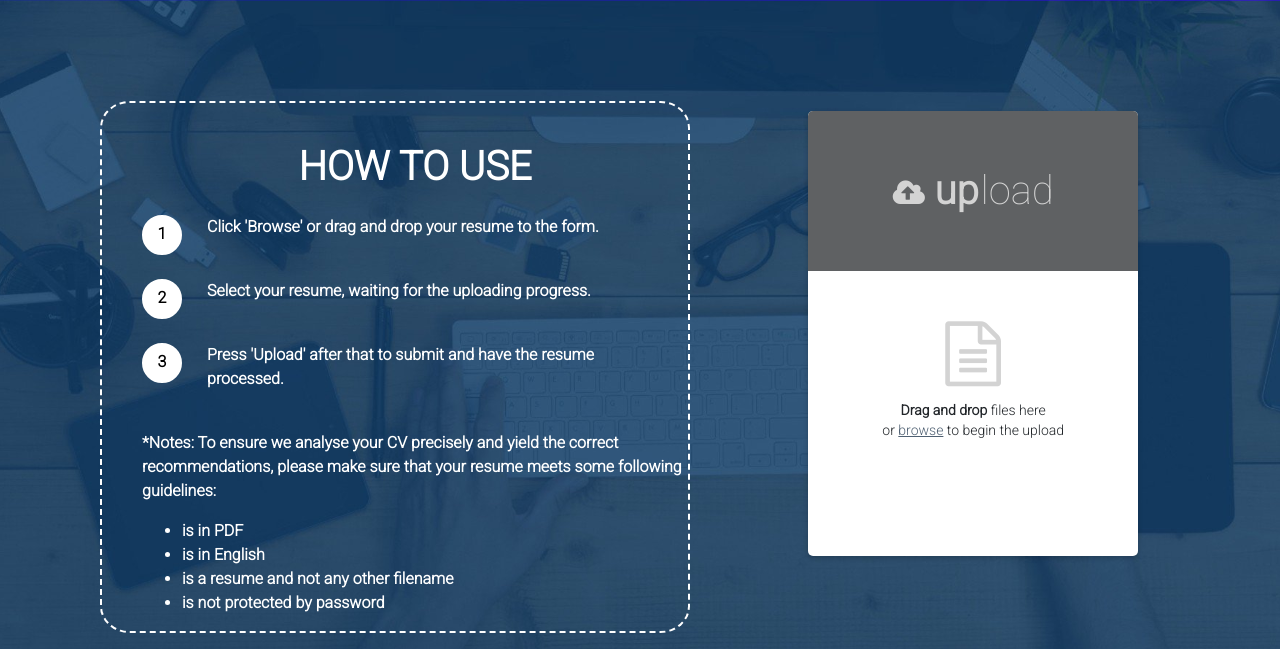
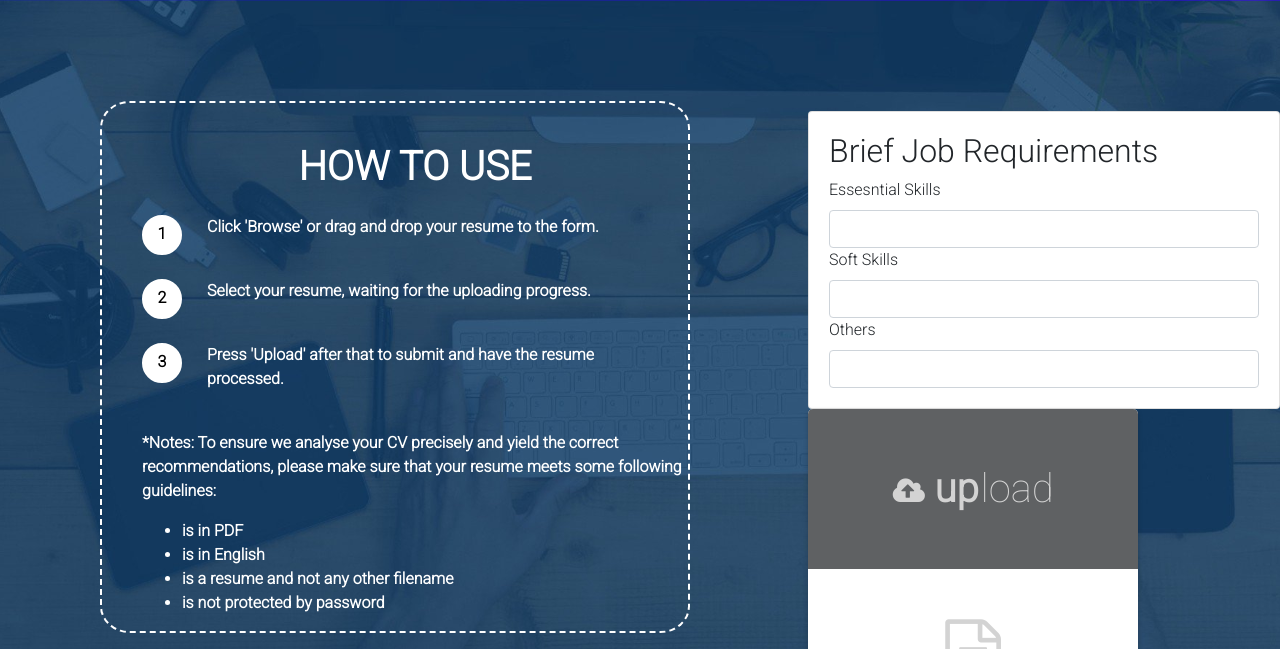
Before and after one commit to Hiroshi97/CV-Analysis, a Flask app: page / in a window 1280 px wide. Shown: the part 879-1528 px from the top of the page. Run offline with Flask 2, Linux system fonts and the light colour scheme; some libraries are stand-ins or nearby versions.

Commit message:
add input form to homepage

```diff
--- a/templates/home.html
+++ b/templates/home.html
@@ -71,6 +71,23 @@
     </ul>
   </div>
   <form action="api/result" method="POST" id="uploadForm" enctype="multipart/form-data">
+
+    <div class="input">
+      <div class="card card-4">
+        <div class="card-body">
+          <h2 class="title">Brief Job Requirements</h2>
+          <label for="essential_skills">Essesntial Skills</label>
+          <input type="text" class="form-control" id="essential_skills" />
+
+          <label for="soft_skills">Soft Skills</label>
+          <input type="text" class="form-control" id="soft_skills" />
+
+          <label for="others">Others</label>
+          <input type="text" class="form-control" id="others" />
+        </div>
+      </div>
+    </div>
+
     <div class="upload">
       <div class="upload-files">
         <header>
```
